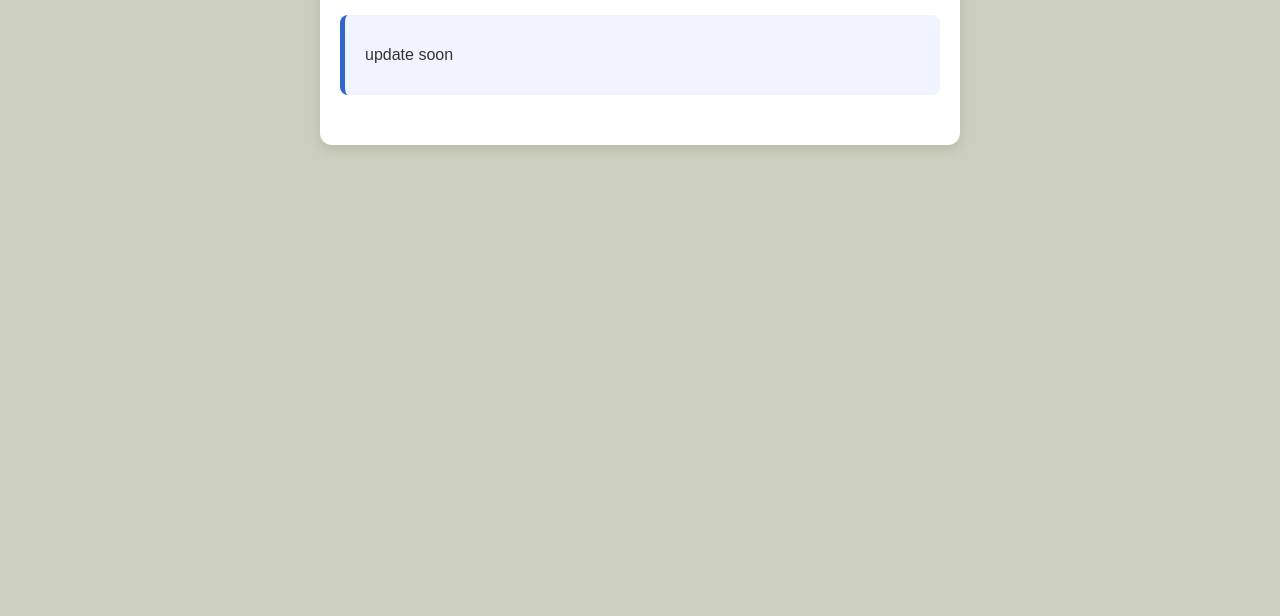
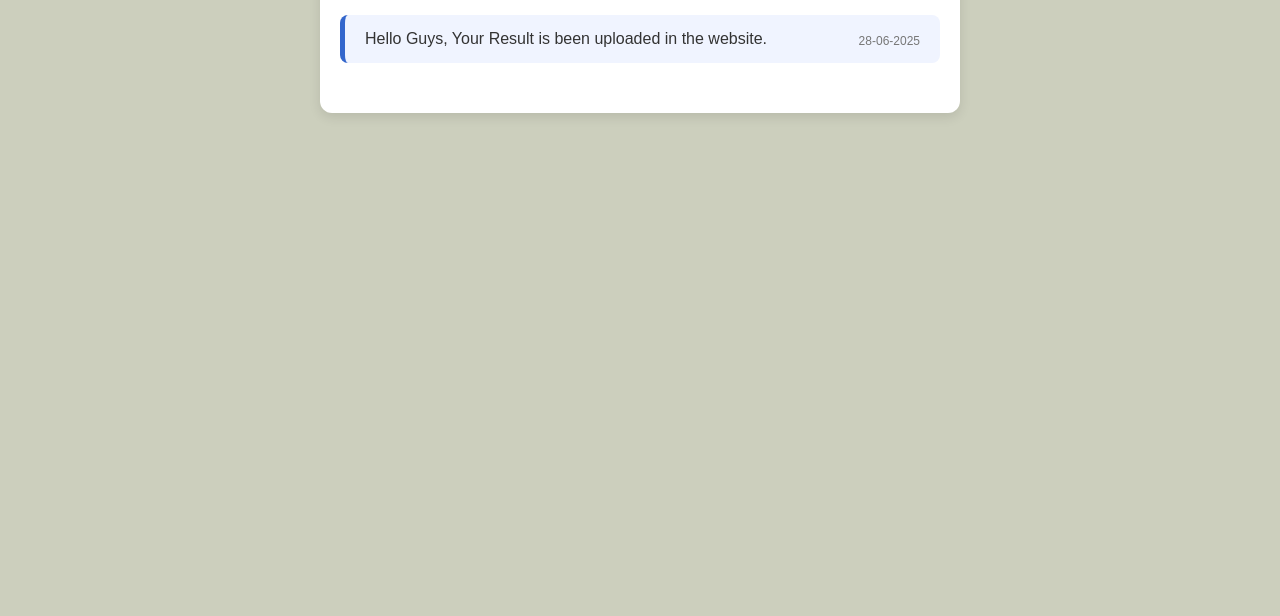
Before and after one commit to surajkus/SBU-Update, a plain HTML site: page notification.html in a window 1280 px wide. Shown: the part 184-800 px from the top of the page. Drawn offline with Linux system fonts and the light colour scheme.

Commit message:
wwe added notification

```diff
--- a/notification.html
+++ b/notification.html
@@ -151,6 +151,27 @@
 left: 90px;
 }
 
+.notification-card {
+  background-color: #f0f4ff;
+  border-left: 5px solid #3366cc;
+  padding: 15px 20px;
+  margin: 10px 0;
+  border-radius: 8px;
+  position: relative;
+}
+
+.notification-card .message {
+  margin: 0;
+  font-size: 16px;
+}
+
+.notification-card .time {
+  position: absolute;
+  right: 20px;
+  bottom: 15px;
+  font-size: 12px;
+  color: #777;
+}
 </style>
 
 
@@ -185,37 +206,38 @@ left: 90px;
     <div class="container">
         <h1>Notifications</h1>
 
-        <section class="notification-section">
+        <section class="notification-section" id="notification">
 
-            <div class="notification-card">
-                <p class="message">update soon</p>
-
-            </div>
 
         </section>
+    </div>
+</body>
+<script>
+         let search_result = "";
+
+
+fetch('notification.json')
+  .then(response => response.json())
+  .then(data => {
+    renderSearch(data);
+    document.getElementById("notification").innerHTML = search_result;
+  })
+  .catch(error => console.error('Error fetching the JSON:', error));
+
+function renderSearch(data) {
+  for (const entry of data) {
+
+       search_result += `
+      <div class="notification-card">
+        <p class="message">${entry.content}</p>
+        <span class="time">${entry.Date}</span>
+      </div>
+    `;
+
+    }
 
 
 
-
-    </div>
-</body>
-<script>
-   let set="";
-
-  fetch('notification.json')
-   .then(response=> response.json())
-   .then(data =>{
-
-
-
-
-
-   })
-   .catch( error => console.error('Error fetching the Json;',error));
-
-
-
-
+}
 </script>
-
 </html>
--- a/notification.json
+++ b/notification.json
@@ -1,26 +1,8 @@
 [
    {
-    "S.no": 101,
-    "Title": "upadated",
-    "Date": "20-10-2025",
-    "content": "Hello users "
-  },
-   {
-    "S.no": 102,
-    "Title": "upadated",
-    "Date": "20-10-2025",
-    "content": "Hello users "
-  },
-   {
-    "S.no": 103,
-    "Title": "upadated",
-    "Date": "20-10-2025",
-    "content": "Hello users "
+    "Sno": 101,
+    "Title": "Result Uploaded",
+    "Date": "28-06-2025",
+    "content": "Hello Guys, Your Result is been uploaded in the website."
   }
-
-
-
-
-
-
 ]
```
